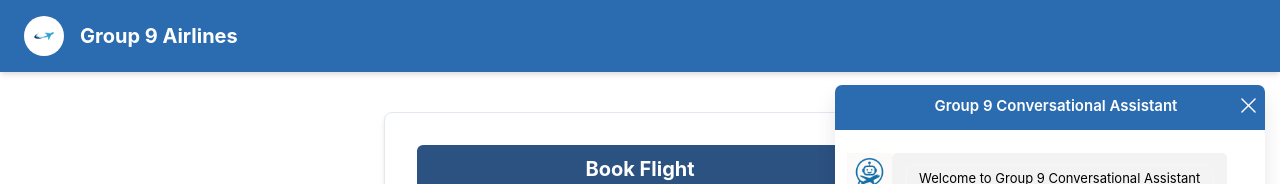
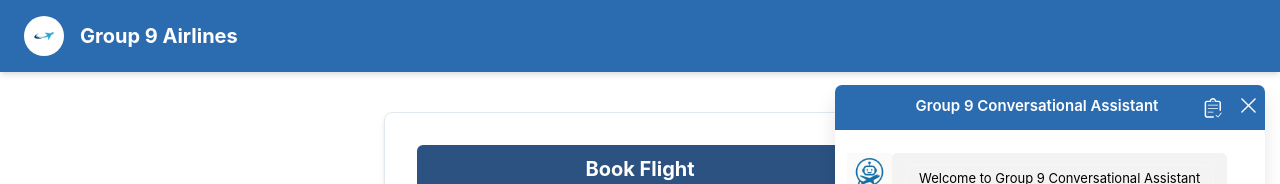
Before and after one commit to hopjetair/ui-conversational-ai, a React (Create React App) app: page / in a window 1280 px wide. Both pictures are taken after a click on the picture 1180 px from the left and 725 px from the top of the page. Shown: the top 184 px of the page. Built offline with nearby package versions, Linux system fonts and the light colour scheme.

Commit message:
adding summay and details view icon

```diff
--- a/src/components/chatbot/ChatbotContainer.tsx
+++ b/src/components/chatbot/ChatbotContainer.tsx
@@ -5,6 +5,7 @@ import ChatbotIcon from './../../images/flyBot.png';
 export default function ChatbotContainer() {
     const intialShowChatbotWindow = sessionStorage.getItem('showChatbotWindow') === 'true';
     const [showChatbotWindow, setShowChatbotWindow] = useState(intialShowChatbotWindow);
+    const [showDetails, setShowDetails] = useState(true);
 
     const toggleChatbotWindow = () => {
         const toggleShowChatbotWindow = !showChatbotWindow;
--- a/src/components/chatbot/ChatbotPanel.tsx
+++ b/src/components/chatbot/ChatbotPanel.tsx
@@ -2,6 +2,8 @@ import React, { useState } from 'react';
 import ChatbotInput from './ChatbotInput.tsx';
 import ChatbotLog from './ChatbotLog.tsx';
 import CloseIcon from '../../images/CloseIcon.svg';
+import DetailsView from '../../images/view-details.svg';
+import SummaryView from '../../images/view-summary.svg';
 import { CHATBOT_MSG_TYPE, CHATBOT_WELCOME_MSG,CHATBOT_TITLE } from './Chatbot.const.tsx';
 import './Chatbot.css';
 //import { dummyService } from '../../services/authService.ts';
@@ -9,12 +11,17 @@ import { getChatResponseFromLangraph } from '../../services/authService.ts';
 
 
 const ChatbotPanel = ({ clickCloseIcon }) => {
+    const [showDetails, setShowDetails] = useState(true);
 
     const intialChatLog = sessionStorage.getItem('designerAssistantChatLog');
     const intialChatlogArray = intialChatLog ? JSON.parse(intialChatLog) : [{ obj: [{ response: [`${CHATBOT_WELCOME_MSG}`], type: CHATBOT_MSG_TYPE.TEXT }] }];
 
     const [chatlog, setChatlog] = useState<any[]>(intialChatlogArray);
     const [inputValue, setInputValue] = useState('');
+
+    const toggleShowDetails = () => {
+        setShowDetails(!showDetails);
+    }
 
     const addToChatlog = (inputValue,type) => {
         setChatlog(oldChatlog=>{
@@ -45,12 +52,14 @@ const ChatbotPanel = ({ clickCloseIcon }) => {
 
         addToChatlog(inputValue,CHATBOT_MSG_TYPE.QUESTION);
 
-        const payload = JSON.parse(`{"message":"${inputValue}"}`)
+        const payload = JSON.parse(`{"message":"${inputValue}","user_id":"abcxyz125"}`);
         const res = await getChatResponseFromLangraph(payload)
 
-        const responseValue = res?.data?.messages[0]?.content || 'We did not get any response from the server.Try again later.';
+        const responseValue = res?.data?.messages[1]?.content || 'We did not get any response from the server.Try again later.';
+        // const responseValue = "Sure, I can help you with that! Could you please tell me your preferred departure date and return date if you have one?"
+        const responseShowValue = showDetails ? responseValue : responseValue.split('Response:').pop()?.trim();;
 
-        const responseMessage = responseValue.split(']').pop()?.trim();
+        const responseMessage = responseShowValue.split(']').pop()?.trim();
         addToChatlog(responseMessage,CHATBOT_MSG_TYPE.TEXT);
     }
 
@@ -74,6 +83,7 @@ const ChatbotPanel = ({ clickCloseIcon }) => {
                             <span aria-label='open' className="chatbot_Title_title">
                                 {CHATBOT_TITLE}
                             </span>
+
                             <span
                                 aria-label='close'
                                 className="chatbot_title_close"
@@ -86,6 +96,34 @@ const ChatbotPanel = ({ clickCloseIcon }) => {
                                     id='chatbot_close'
                                 />
                             </span>
+
+                            {!showDetails &&<span
+                                aria-label='close'
+                                className="chatbot_title_close"
+                                onClick={toggleShowDetails}
+                            >
+                                <img
+                                    src={DetailsView}
+                                    style={{ height: '30px', width: '30px',marginTop: '-5px'  }}
+                                    alt='Details'
+                                    id='chatbot_details'
+                                />
+                            </span>
+                        }
+                           {showDetails && <span
+                                aria-label='close'
+                                className="chatbot_title_close"
+                                style={{ margintBottom: '10px' }}
+                                onClick={toggleShowDetails}
+                            >
+                                <img
+                                    src={SummaryView}
+                                    style={{ height: '20px', width: '20px' }}
+                                    alt='Summary'
+                                    id='chatbot_summary'
+                                />
+                            </span>
+                        }
                         </div>
                             <ChatbotLog chatlog={chatlog} />
 
```
Also changed, not shown: src/images/view-details.svg (added), src/images/view-summary.svg (added).
